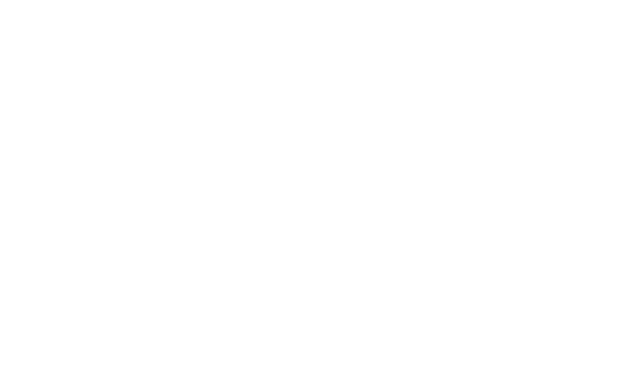
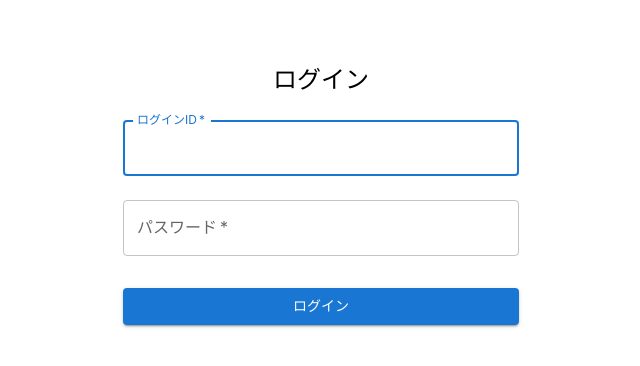
Before and after one commit to komeponpon/himawari-frontend, a React (Create React App) app: page /login in a window 1280 px wide. Before the commit this address had no page. Shown: the top 366 px of the page, without its empty margins (319-959 px from the left). Built offline with nearby package versions, Linux system fonts and the light colour scheme.

Commit message:
add:ログイン画面

```diff
--- a/src/App.tsx
+++ b/src/App.tsx
@@ -4,19 +4,24 @@
 import SolarSystemSearch from './pages/SolarSystemSearch';
 import BatterySearch from './pages/BatterySearch';
 import ConstructionCostSearch from './pages/ConstructionCostSearch';
+import Login from './pages/Login';
+import { AuthProvider } from './components/AuthContext';
 import { ThemeProvider } from '@mui/material/styles';
 import theme from './theme';
 
 function App() {
   return (
+    <AuthProvider>
     <ThemeProvider theme={theme}>
       <Routes>
+        <Route path="/login" element={<Login />} />
         <Route path="/" element={<Home />} />
         <Route path="/solar-system-search" element={<SolarSystemSearch />} />
         <Route path="/battery-search" element={<BatterySearch />} />
         <Route path="/construction-cost-search" element={<ConstructionCostSearch />} />
       </Routes>
-    </ThemeProvider>
+      </ThemeProvider>
+    </AuthProvider>
   );
 }
 
--- /dev/null
+++ b/src/api.ts
@@ -0,0 +1,34 @@
+import axios from 'axios';
+
+const api = axios.create({
+  baseURL: process.env.REACT_APP_API_URL || 'http://localhost:5000',
+});
+
+// リクエストインターセプター
+api.interceptors.request.use((config) => {
+  const token = localStorage.getItem('token');
+  if (token) {
+    if (config.headers) {
+      config.headers.Authorization = `Bearer ${token}`;
+    } else {
+      config.headers = { Authorization: `Bearer ${token}` };
+    }
+  }
+  return config;
+});
+
+// レスポンスインターセプター
+api.interceptors.response.use(
+  (response) => response,
+  (error) => {
+    if (error.response?.status === 401) {
+      // 認証エラー時の処理
+      localStorage.removeItem('token');
+      localStorage.removeItem('user');
+      window.location.href = '/login';
+    }
+    return Promise.reject(error);
+  }
+);
+
+export default api;
--- /dev/null
+++ b/src/auth/auth.ts
@@ -0,0 +1,16 @@
+export interface User {
+  id: string;
+  userId: string;
+  customerGroup: string;
+  roles: string[];
+}
+
+export interface LoginResponse {
+  userId: string;
+  password: string;
+}
+
+export interface AuthResponse {
+  token: string;
+  user: User;
+}
--- /dev/null
+++ b/src/components/AuthContext.tsx
@@ -0,0 +1,62 @@
+import React, { createContext, useContext, useState, useEffect } from 'react';
+import { User } from '../auth/auth';
+
+interface AuthContextType {
+  user: User | null;
+  token: string | null;
+  login: (token: string, user: User) => void;
+  logout: () => void;
+  isAuthenticated: boolean;
+}
+
+const AuthContext = createContext<AuthContextType | undefined>(undefined);
+
+export const AuthProvider: React.FC<{ children: React.ReactNode }> = ({ children }) => {
+  const [user, setUser] = useState<User | null>(null);
+  const [token, setToken] = useState<string | null>(null);
+
+  useEffect(() => {
+    // ローカルストレージからユーザー情報とトークンを復元
+    const storedUser = localStorage.getItem('user');
+    const storedToken = localStorage.getItem('token');
+
+    if (storedUser && storedToken) {
+      setUser(JSON.parse(storedUser));
+      setToken(storedToken);
+    }
+  }, []);
+
+  const login = (newToken: string, newUser: User) => {
+    setToken(newToken);
+    setUser(newUser);
+    localStorage.setItem('token', newToken);
+    localStorage.setItem('user', JSON.stringify(newUser));
+  };
+
+  const logout = () => {
+    setToken(null);
+    setUser(null);
+    localStorage.removeItem('token');
+    localStorage.removeItem('user');
+  };
+
+  return (
+    <AuthContext.Provider value={{
+      user,
+      token,
+      login,
+      logout,
+      isAuthenticated: !!token,
+    }}>
+      {children}
+    </AuthContext.Provider>
+  );
+};
+
+export const useAuth = () => {
+  const context = useContext(AuthContext);
+  if (context === undefined) {
+    throw new Error('useAuth must be used within an AuthProvider');
+  }
+  return context;
+};
--- /dev/null
+++ b/src/pages/Login.tsx
@@ -0,0 +1,94 @@
+import React, { useState } from 'react';
+import { useNavigate } from 'react-router-dom';
+import { useAuth } from '../components/AuthContext';
+import api from '../api';
+import {
+  Box,
+  TextField,
+  Button,
+  Typography,
+  Container,
+  Alert,
+} from '@mui/material';
+
+const Login: React.FC = () => {
+  const [userId, setUserId] = useState('');
+  const [password, setPassword] = useState('');
+  const [error, setError] = useState('');
+  const { login } = useAuth();
+  const navigate = useNavigate();
+
+  const handleSubmit = async (e: React.FormEvent) => {
+    e.preventDefault();
+    setError('');
+
+    try {
+      const response = await api.post('/api/auth/login', { userId, password });
+      const { token, user } = response.data as { token: string; user: any };
+      login(token, user);
+      navigate('/dashboard');
+    } catch (err: any) {
+      setError(err.response?.data?.error || 'ログインに失敗しました');
+    }
+  };
+
+  return (
+    <Container component="main" maxWidth="xs">
+      <Box
+        sx={{
+          marginTop: 8,
+          display: 'flex',
+          flexDirection: 'column',
+          alignItems: 'center',
+        }}
+      >
+        <Typography component="h1" variant="h5">
+          ログイン
+        </Typography>
+
+        {error && (
+          <Alert severity="error" sx={{ width: '100%', mt: 2 }}>
+            {error}
+          </Alert>
+        )}
+
+        <Box component="form" onSubmit={handleSubmit} sx={{ mt: 1 }}>
+          <TextField
+            margin="normal"
+            required
+            fullWidth
+            id="userId"
+            label="ログインID"
+            name="userId"
+            autoComplete="username"
+            autoFocus
+            value={userId}
+            onChange={(e) => setUserId(e.target.value)}
+          />
+          <TextField
+            margin="normal"
+            required
+            fullWidth
+            name="password"
+            label="パスワード"
+            type="password"
+            id="password"
+            autoComplete="current-password"
+            value={password}
+            onChange={(e) => setPassword(e.target.value)}
+          />
+          <Button
+            type="submit"
+            fullWidth
+            variant="contained"
+            sx={{ mt: 3, mb: 2 }}
+          >
+            ログイン
+          </Button>
+        </Box>
+      </Box>
+    </Container>
+  );
+};
+
+export default Login;
```
Also changed, not shown: src/components/PrivateRoute.tsx (added, +18 -0 lines).
